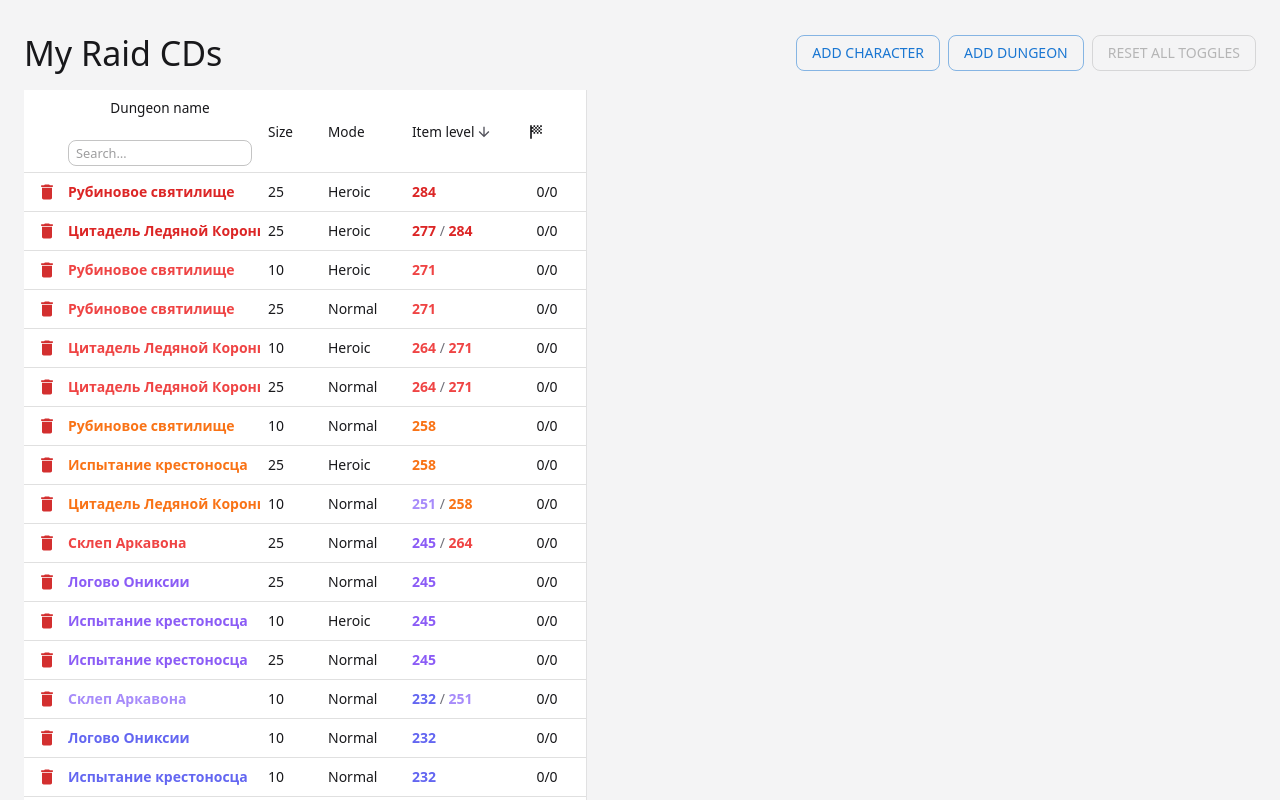
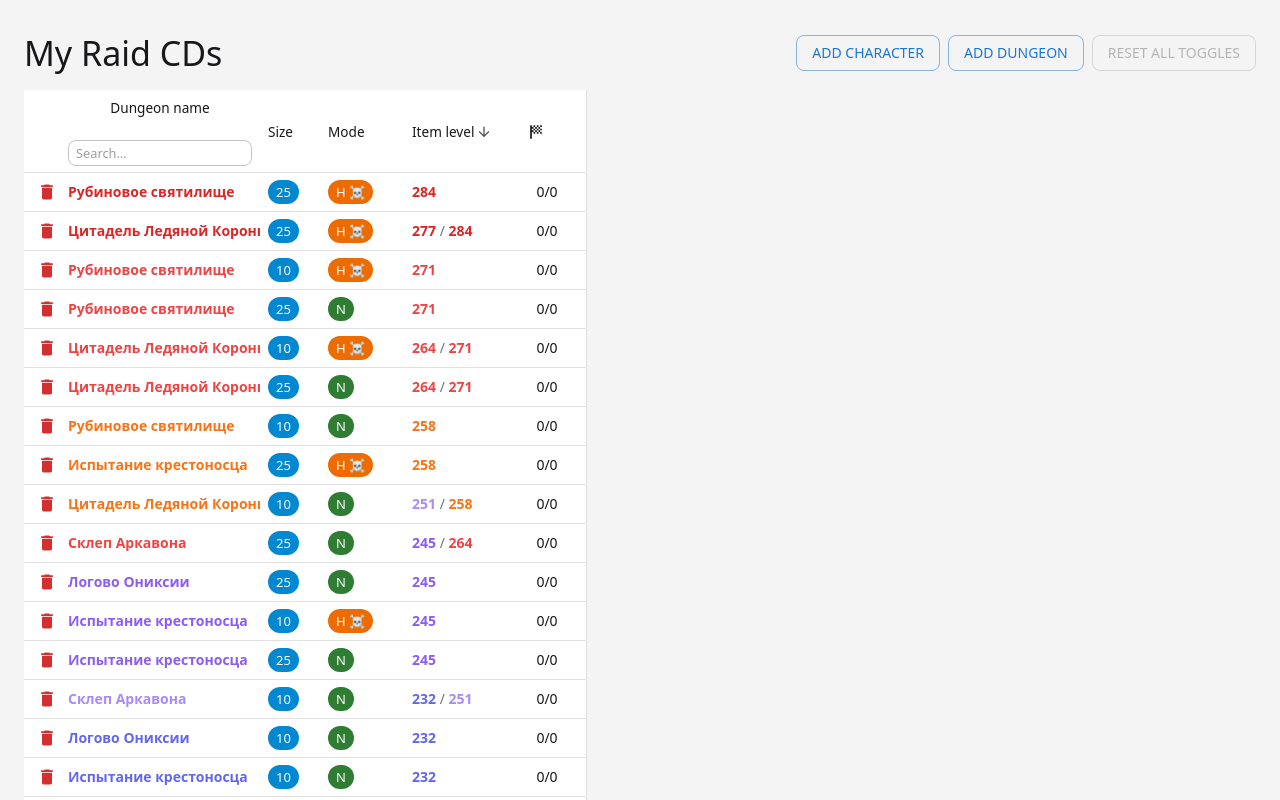
Before and after one commit to sergimax/my-raid-cds, a React (Vite) app: page / in a window 1280 px wide. Both pictures are taken after a click on the button "ADD FROM TEMPLATE". Shown: the top 800 px of the page. Built offline with nearby package versions, Linux system fonts and the light colour scheme.

Commit message:
feat(RaidTrackerTable): add DungeonSizeCell and DungeonDifficultyCell components for improved dungeon information display

```diff
--- a/src/components/raid-tracker-table/dungeon-cells.tsx
+++ b/src/components/raid-tracker-table/dungeon-cells.tsx
@@ -1,4 +1,5 @@
-import { Typography } from "@mui/material";
+import { Chip, Typography } from "@mui/material";
+import { DungeonDifficulty, type DungeonDifficulty as DungeonDifficultyType } from "../../types/dungeons.ts";
 import {
   dungeonNameTierClassName,
   getItemLevelTier,
@@ -51,3 +52,40 @@ export function ItemLevelCell({ itemLevels }: { itemLevels: number[] }) {
     </>
   );
 }
+
+export function DungeonSizeCell({ size }: { size: number }) {
+  return (
+    <Chip
+      size="small"
+      variant="filled"
+      color="info"
+      label={size}
+      sx={{
+        maxWidth: "100%",
+        "& .MuiChip-label": { overflow: "hidden", textOverflow: "ellipsis" },
+      }}
+    />
+  );
+}
+
+export function DungeonDifficultyCell({
+  difficulty,
+}: {
+  difficulty: DungeonDifficultyType;
+}) {
+  const isHeroic = difficulty === DungeonDifficulty.HEROIC;
+  const label = isHeroic ? "H ☠️" : "N";
+
+  return (
+    <Chip
+      size="small"
+      variant="filled"
+      color={isHeroic ? "warning" : "success"}
+      label={label}
+      sx={{
+        maxWidth: "100%",
+        "& .MuiChip-label": { overflow: "hidden", textOverflow: "ellipsis" },
+      }}
+    />
+  );
+}
--- a/src/components/raid-tracker-table/index.tsx
+++ b/src/components/raid-tracker-table/index.tsx
@@ -37,7 +37,12 @@ import {
   pinnedHeaderCellSx,
 } from "./table-layout.ts";
 import { CharacterHeaderCell } from "./character-header-cell.tsx";
-import { DungeonNameCell, ItemLevelCell } from "./dungeon-cells.tsx";
+import {
+  DungeonDifficultyCell,
+  DungeonNameCell,
+  DungeonSizeCell,
+  ItemLevelCell,
+} from "./dungeon-cells.tsx";
 import { formatDungeonCell } from "./format-dungeon-cell.ts";
 
 export function RaidTrackerTable({
@@ -256,6 +261,10 @@ export function RaidTrackerTable({
                       name={dungeon.name}
                       itemLevels={dungeon.itemLevel}
                     />
+                  ) : column.key === "size" ? (
+                    <DungeonSizeCell size={dungeon.size} />
+                  ) : column.key === "difficulty" ? (
+                    <DungeonDifficultyCell difficulty={dungeon.difficulty} />
                   ) : column.key === "itemLevel" ? (
                     <ItemLevelCell itemLevels={dungeon.itemLevel} />
                   ) : (
```
